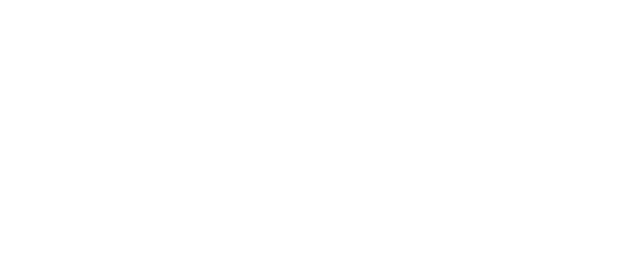
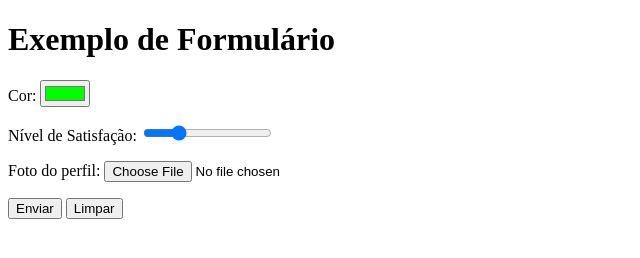
Before and after one commit to gabriel-792/html-css, a plain HTML site: page exercicios/ex025/form006.html in a window 1280 px wide. Shown: the whole page, without its empty margins (0-640 px from the left). Drawn offline with Linux system fonts and the light colour scheme.

Commit message:
exemplo formulário 006 acaba pelo amor de Deus

```diff
--- a/exercicios/ex025/form006.html
+++ b/exercicios/ex025/form006.html
@@ -3,9 +3,30 @@
 <head>
     <meta charset="UTF-8">
     <meta name="viewport" content="width=device-width, initial-scale=1.0">
-    <title>Document</title>
+    <title>Formulário</title>
 </head>
 <body>
+    <h1>Exemplo de Formulário</h1>
+    <form action="" method="post" autocomplete="on">
+        <p>
+            <label for="icor">Cor: </label>
+            <input type="color" name="cor" id="icor" value="#00ff00">
+        </p>
 
+        <p>
+            <label for="inivel">Nível de Satisfação:</label>
+            <input type="range" name="nivel" id="inivel" min="1" max="5" value="2">
+        </p>
+
+        <p>
+            <label for="ifoto">Foto do perfil:</label>
+            <input type="file" name="foto" id="ifoto">
+        </p>
+
+        <p>
+            <input type="submit" value="Enviar">
+            <input type="reset" value="Limpar">
+        </p>
+    </form>
 </body>
 </html>
```
Also changed, not shown: exercicios/ex025/form007.html (added, +19 -0 lines).
